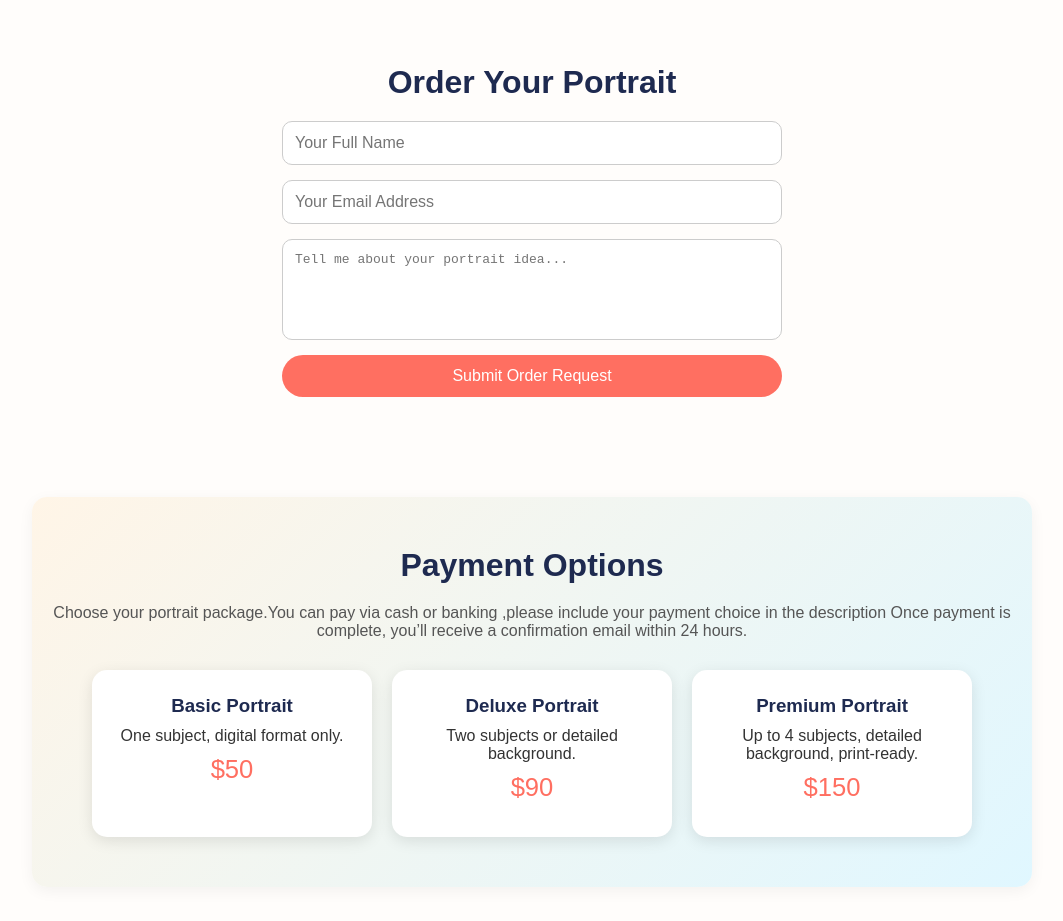
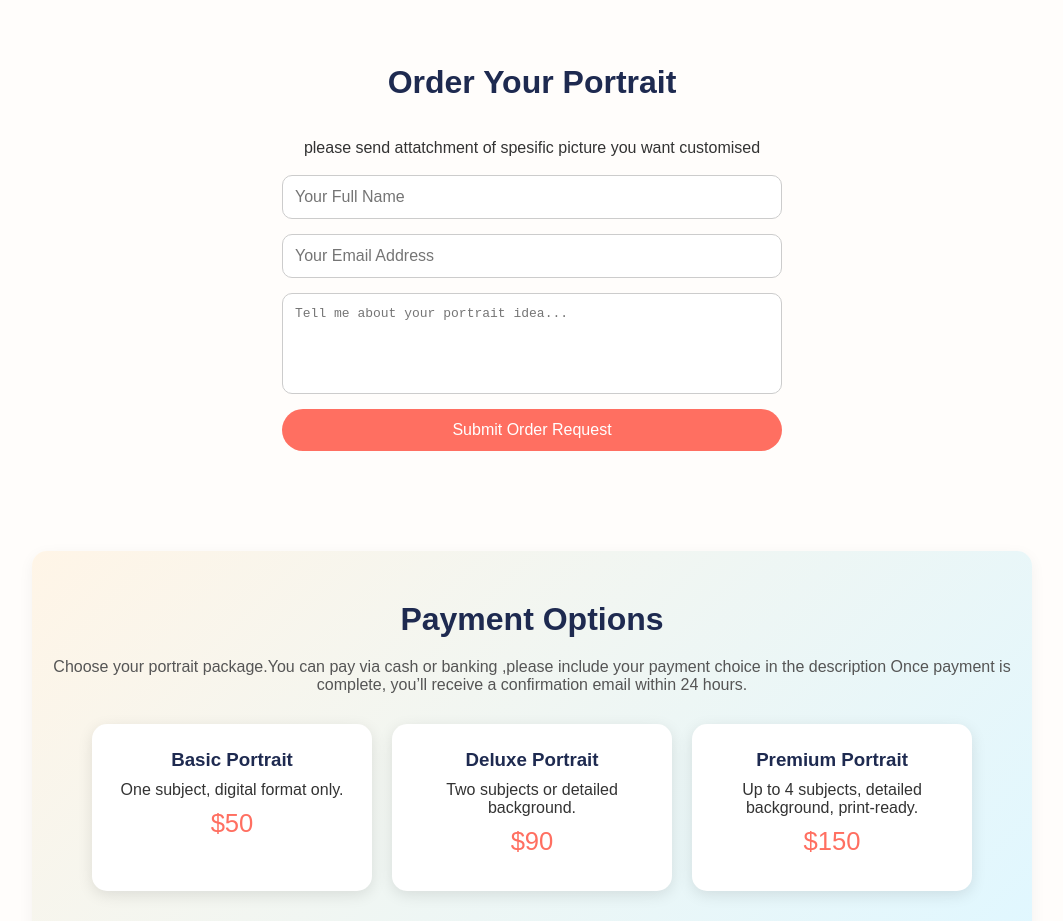
Before and after one commit to Lizzy1922/Lizzy-s-Portraits, a plain HTML site: page index.html in a window 1280 px wide. Shown: the part 1340-2261 px from the top of the page, without its empty margins (108-1171 px from the left). Drawn offline with Linux system fonts and the light colour scheme.

Commit message:
Add files via upload

```diff
--- a/index.html
+++ b/index.html
@@ -241,7 +241,8 @@
 
 <section id="order">
   <h2>Order Your Portrait</h2>
-  <form action="mailto:devrieselizme@gmail.com" method="POST" enctype="text/plain">
+ <center><br> please send attatchment of spesific picture you want customised<br></center>
+  <br><form action="mailto:devrieselizme@gmail.com" method="POST" enctype="text/plain">
     <input type="text" name="name" placeholder="Your Full Name" required>
     <input type="email" name="email" placeholder="Your Email Address" required>
     <textarea name="details" rows="5" placeholder="Tell me about your portrait idea..." required></textarea>
```
